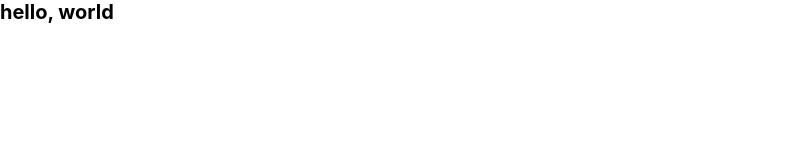
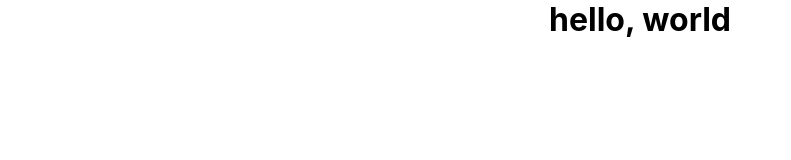
Before and after one commit to jaisharx/vanilla-starter-template, a website built with Parcel: page index.html in a window 1280 px wide. Shown: the whole page, without its empty margins (0-791 px from the left). Built offline with nearby package versions, Linux system fonts and the light colour scheme.

Commit message:
increasing base font size

```diff
--- a/css/base.scss
+++ b/css/base.scss
@@ -12,6 +12,7 @@ html {
 
 body {
     box-sizing: border-box;
+    font-size: 1.6rem;
     font-family: -apple-system, BlinkMacSystemFont,
     "Segoe UI", "Roboto", "Oxygen",
     "Ubuntu", "Cantarell", "Fira Sans",
--- a/css/style.scss
+++ b/css/style.scss
@@ -1 +1,3 @@
-// put your styles here
+h1 {
+    text-align: center;
+}
```
